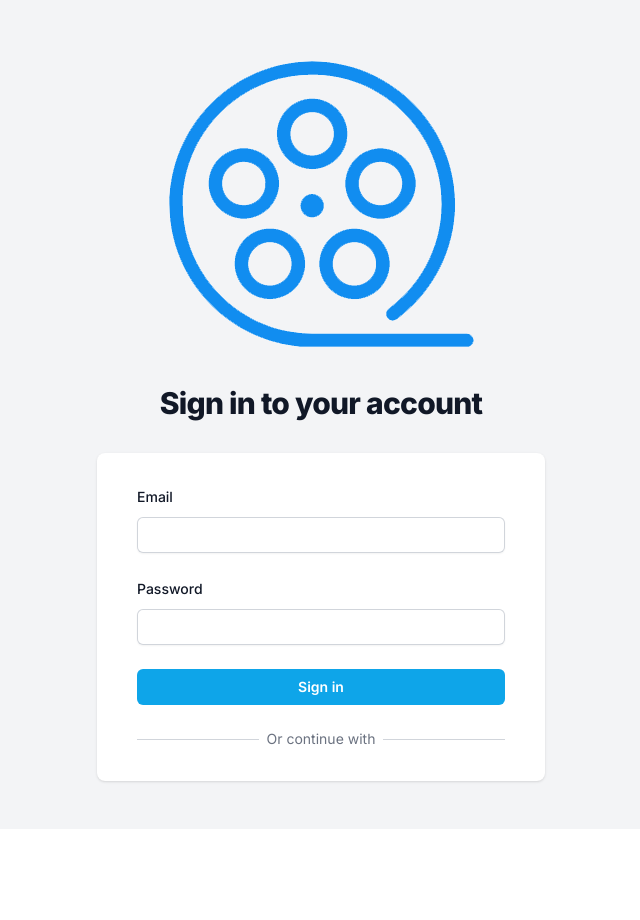
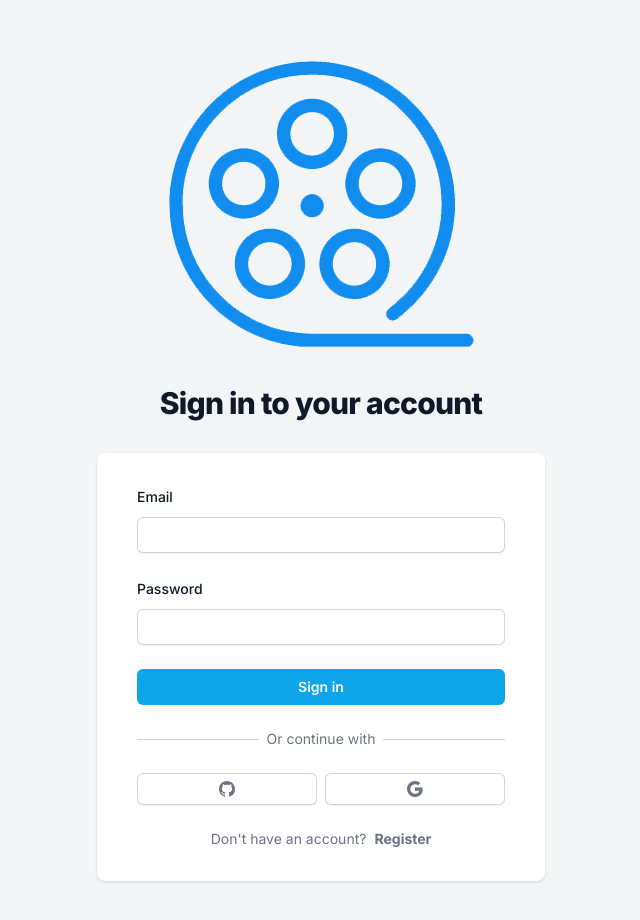
Before and after one commit to OpTi9/CineChat, a Next.js app: page / in a window 1280 px wide. Shown: the top 920 px of the page, without its empty margins (319-959 px from the left). Before the commit the page ends 829 px from the top, so only its background shows below. Built offline with nearby package versions, Linux system fonts and the light colour scheme.

Commit message:
sign in and register views almost done, toggling between them too

```diff
--- a/app/(site)/components/AuthForm.tsx
+++ b/app/(site)/components/AuthForm.tsx
@@ -4,6 +4,8 @@ import {useCallback, useState} from "react";
 import {FieldValues, SubmitHandler, useForm} from "react-hook-form";
 import Input from "@/app/components/inputs/Input";
 import Button from "@/app/components/Button";
+import AuthSocialButton from "@/app/(site)/components/AuthSocialButton";
+import {BsGithub, BsGoogle} from "react-icons/bs";
 
 type Variant = 'login' | 'register';
 
@@ -98,6 +100,30 @@ const AuthForm = () => {
                             </span>
                         </div>
                     </div>
+
+                    <div className="mt-6 flex gap-2">
+                        <AuthSocialButton
+                            icon={BsGithub}
+                            onClick={() => socialAction('github')}
+                        />
+                        <AuthSocialButton
+                            icon={BsGoogle}
+                            onClick={() => socialAction('google')}
+                        />
+                    </div>
+
+                    <div className="flex gap-2 justify-center text-sm mt-6 px-2 text-gray-500">
+                        <div>
+                            {variant === 'login' ? 'Don\'t have an account?' : 'Already have an account?'}
+                        </div>
+                        <div
+                            onClick={toggleVariant}
+                            className="cursor-pointer hover:text-gray-900 font-bold"
+                        >
+                            {variant === 'login' ? 'Register' : 'Sign in'}
+                        </div>
+                    </div>
+
                 </div>
             </div>
         </div>
--- /dev/null
+++ b/app/(site)/components/AuthSocialButton.tsx
@@ -0,0 +1,38 @@
+import { IconType } from "react-icons";
+
+interface AuthSocialButtonProps {
+    icon: IconType,
+    onClick: () => void,
+}
+
+const AuthSocialButton: React.FC<AuthSocialButtonProps> = ({
+    icon: Icon,
+    onClick
+}) => {
+    return (
+        <button
+            type={'button'}
+            onClick={onClick}
+            className="
+                inline-flex
+                w-full
+                justify-center
+                rounded-md
+                bg-white
+                px-4
+                py-2
+                text-gray-500
+                shadow-sm
+                ring-1
+                ring-inset
+                ring-gray-300
+                hover:bg-gray-50
+                focus:outline-offset-0
+            "
+        >
+            <Icon/>
+        </button>
+    );
+}
+
+export default AuthSocialButton;
```
